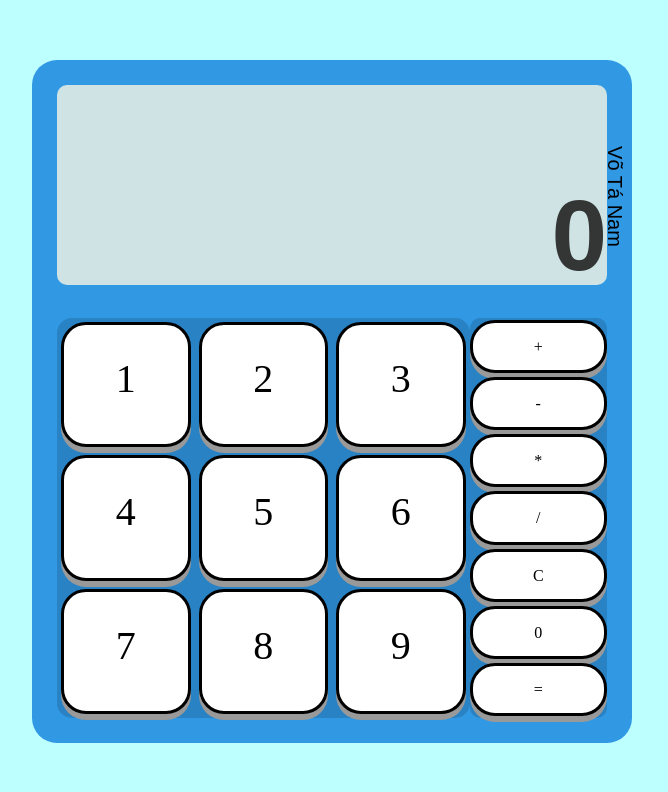
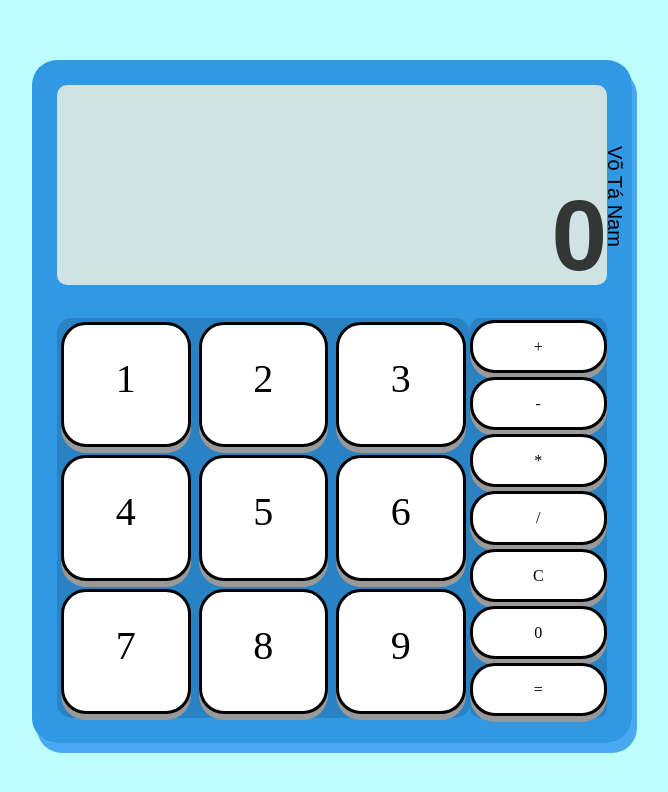
Before and after one commit to rezarria/may-tinh-co-ban, a plain HTML site: page index.html in a window 1280 px wide. Shown: the whole page, without its empty margins (308-976 px from the left). Drawn offline with Linux system fonts and the light colour scheme; a web font is replaced by a local one.

Commit message:
tiểu tiết

```diff
--- a/style.css
+++ b/style.css
@@ -25,6 +25,7 @@ body {
   width: 600px;
   background-color: #0075dabd;
   padding: 25px;
+  box-shadow: 5px 10px 0px #3196eed2;
 }
 
 .man-hinh {
```
